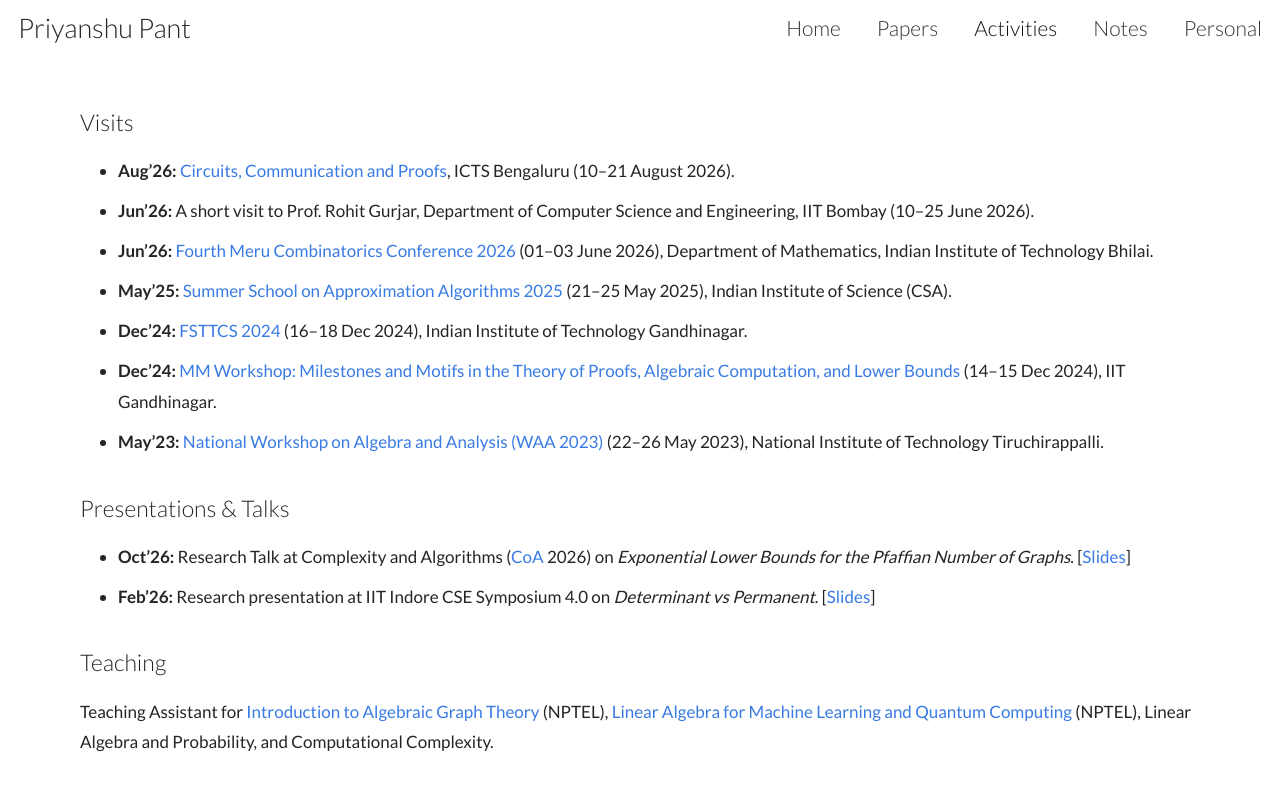
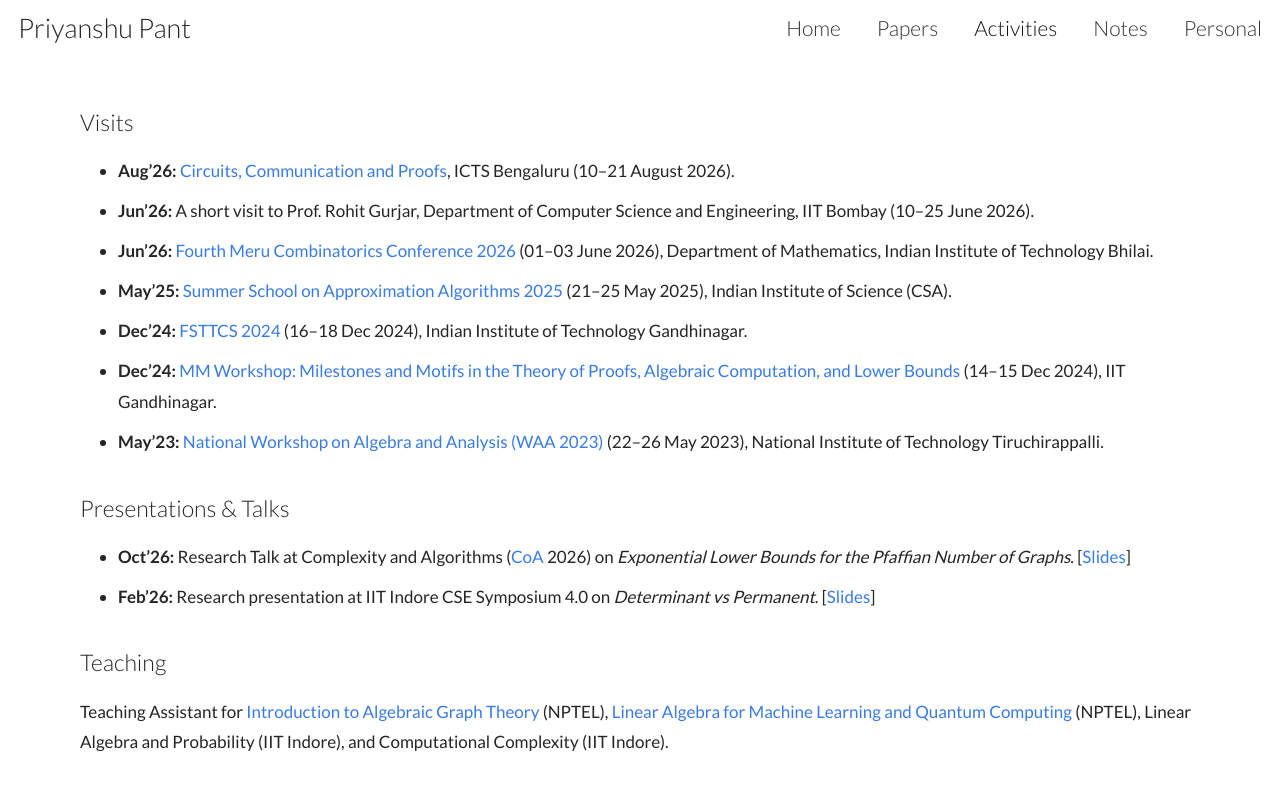
Before and after one commit to priyanshupant/priyanshupant.github.io, a Jekyll site: the page built from activities.html, in a window 1280 px wide. Shown: the top 791 px of the page. Built offline with Jekyll 4.4.1, drawn with Linux system fonts in a browser that asks for light colours.

Commit message:
Clarify IIT Indore affiliation for non-NPTEL teaching courses

```diff
--- a/activities.html
+++ b/activities.html
@@ -20,4 +20,4 @@
 </ul>
 
 <h1>Teaching</h1>
-<p>Teaching Assistant for <a href="https://nptel.ac.in/courses/106106698">Introduction to Algebraic Graph Theory</a> (NPTEL), <a href="https://nptel.ac.in/courses/111106004">Linear Algebra for Machine Learning and Quantum Computing</a> (NPTEL), Linear Algebra and Probability, and Computational Complexity.</p>
+<p>Teaching Assistant for <a href="https://nptel.ac.in/courses/106106698">Introduction to Algebraic Graph Theory</a> (NPTEL), <a href="https://nptel.ac.in/courses/111106004">Linear Algebra for Machine Learning and Quantum Computing</a> (NPTEL), Linear Algebra and Probability (IIT Indore), and Computational Complexity (IIT Indore).</p>
```
